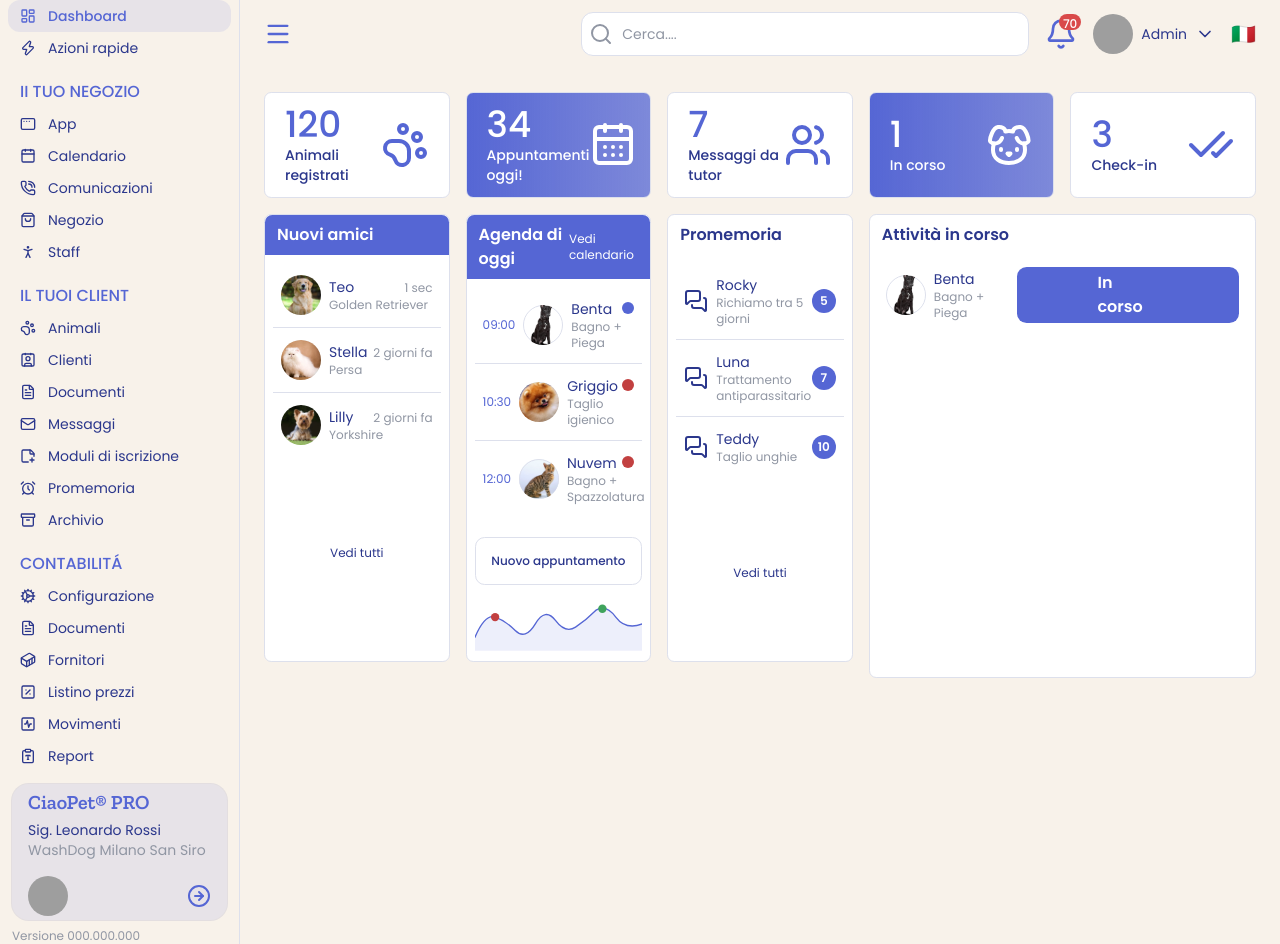
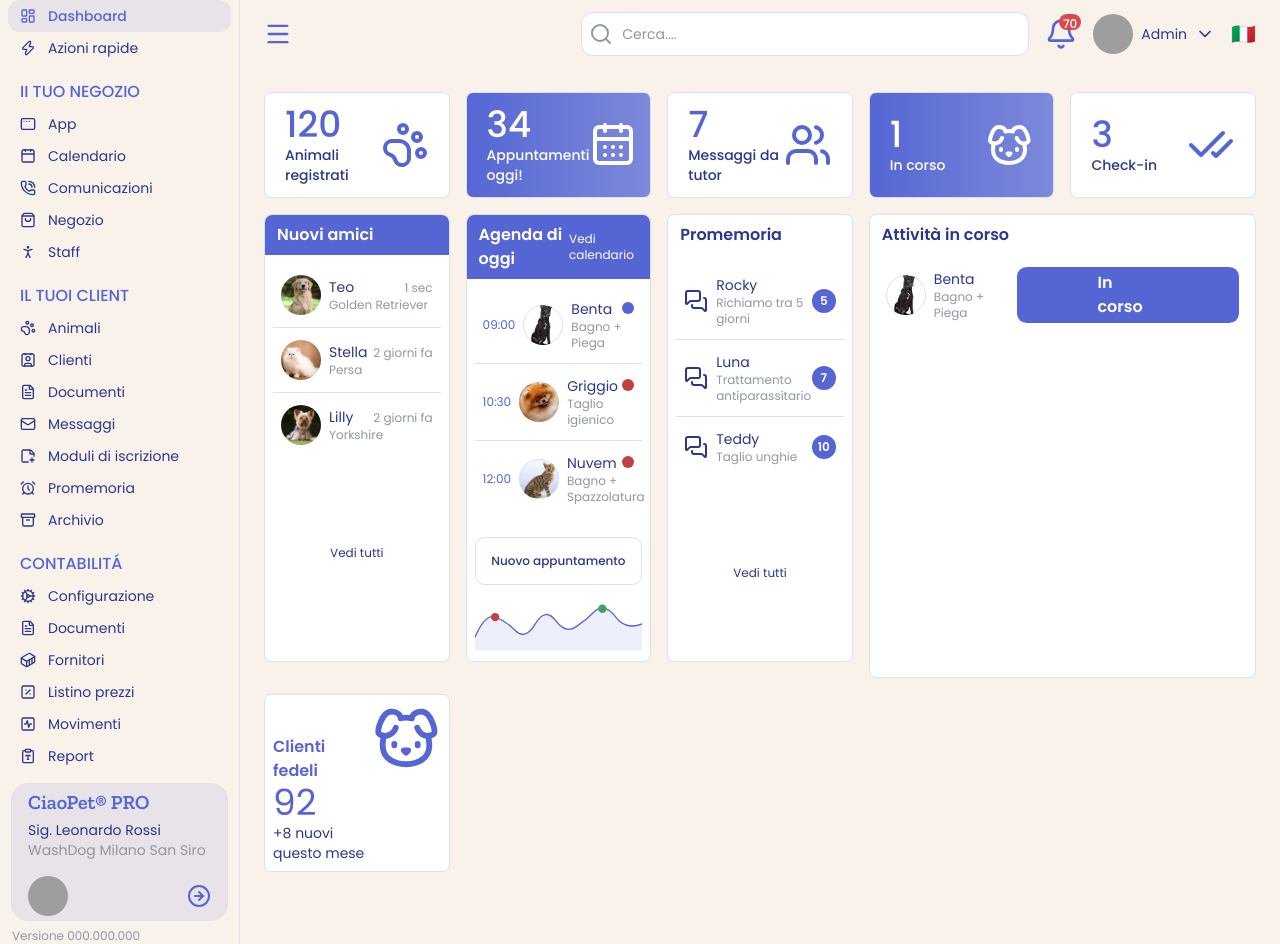
Before and after one commit to lucasrequiao/ciaopet-pro-web, a React (Vite) app: page / in a window 1280 px wide. Built offline with nearby package versions, Linux system fonts and the light colour scheme; grey boxes are pictures that could not be loaded.

Commit message:
feat: Clienti fedeli completo

```diff
--- a/src/i18n/it.json
+++ b/src/i18n/it.json
@@ -38,7 +38,14 @@
     "memorandum": "Promemoria",
     "activitiesInProgress": "Attività in corso",
     "activities": {
-      "inProgress": "In corso"
+      "inProgress": "In corso",
+      "print": "Stampa",
+      "export": "Esportare"
+    },
+    "loyalClients": {
+      "title": "Clienti fedeli",
+      "newThisMonth_one": "+{{count}} nuovo questo mese",
+      "newThisMonth_other": "+{{count}} nuovi questo mese"
     }
   },
   "nav": {
--- a/src/i18n/pt.json
+++ b/src/i18n/pt.json
@@ -38,7 +38,14 @@
     "memorandum": "Memorando",
     "activitiesInProgress": "Atividades em andamento",
     "activities": {
-      "inProgress": "Em andamento"
+      "inProgress": "Em andamento",
+      "print": "Imprimir",
+      "export": "Exportar"
+    },
+    "loyalClients": {
+      "title": "Clientes fiéis",
+      "newThisMonth_one": "+{{count}} novo este mês",
+      "newThisMonth_other": "+{{count}} novos este mês"
     }
   },
   "nav": {
--- a/src/mocks/dashboard.ts
+++ b/src/mocks/dashboard.ts
@@ -101,3 +101,13 @@ export const statsMock: DashboardStats = {
   inProgress: 1,
   checkIns: 3
 }
+
+export type LoyalClientsStats = {
+  total: number
+  newThisMonth: number
+}
+
+export const loyalClientsMock: LoyalClientsStats = {
+  total: 92,
+  newThisMonth: 8
+}
--- a/src/pages/DashboardPage.tsx
+++ b/src/pages/DashboardPage.tsx
@@ -2,7 +2,7 @@ import { AppShell } from "@/components/layout/App-shell";
 import { SectionCard } from "@/components/SectionCard";
 import { AppointmentItem } from "@/features/dashboard/appointment-list-item";
 import { PetListItem } from "@/features/dashboard/pet-list-item";
-import { newPetsMock, appointmentsMock, remindersMock, statsMock, activitiesMock } from "@/mocks/dashboard";
+import { newPetsMock, appointmentsMock, remindersMock, statsMock, activitiesMock, loyalClientsMock } from "@/mocks/dashboard";
 import { useTranslation } from "react-i18next";
 import { tenantConfigMock } from "@/mocks/tenant"
 import { Button } from "@/components/ui/button";
@@ -12,6 +12,7 @@ import { ReminderListItem } from "@/features/dashboard/reminder-list-item";
 import { StatCard } from "@/components/StatCard";
 import { statsConfig } from "@/features/dashboard/stats-config";
 import { ActivityItem } from "@/features/dashboard/activity-list-item";
+import { LoyalClientsCard } from "@/features/dashboard/loyal-clients-card";
 
 export function DashboardPage() {
     const{t} = useTranslation()
@@ -62,6 +63,9 @@ export function DashboardPage() {
                        ))}
                 </SectionCard>
             </div>
+            <div className="grid grid-cols-5 gap-4">
+                <LoyalClientsCard stats={loyalClientsMock}/>
+            </div>
         </AppShell>
     )
 }
```
